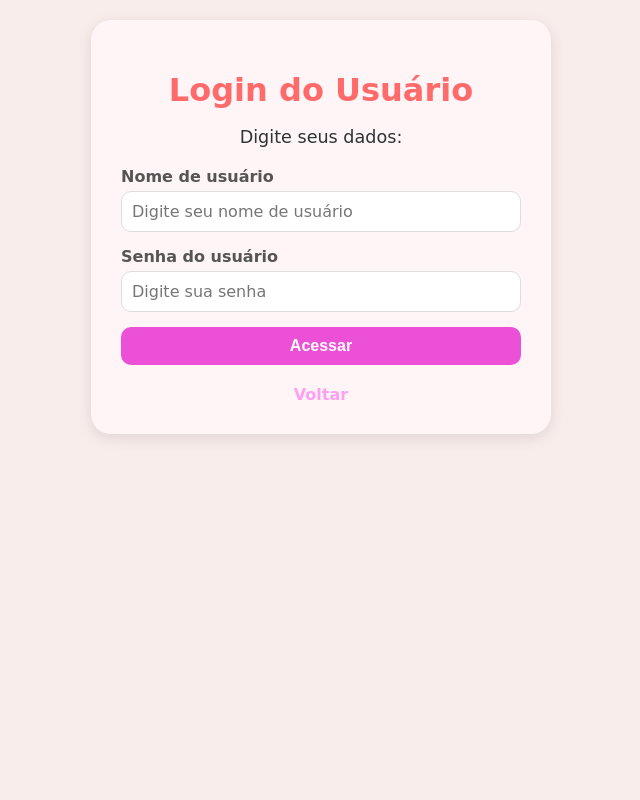
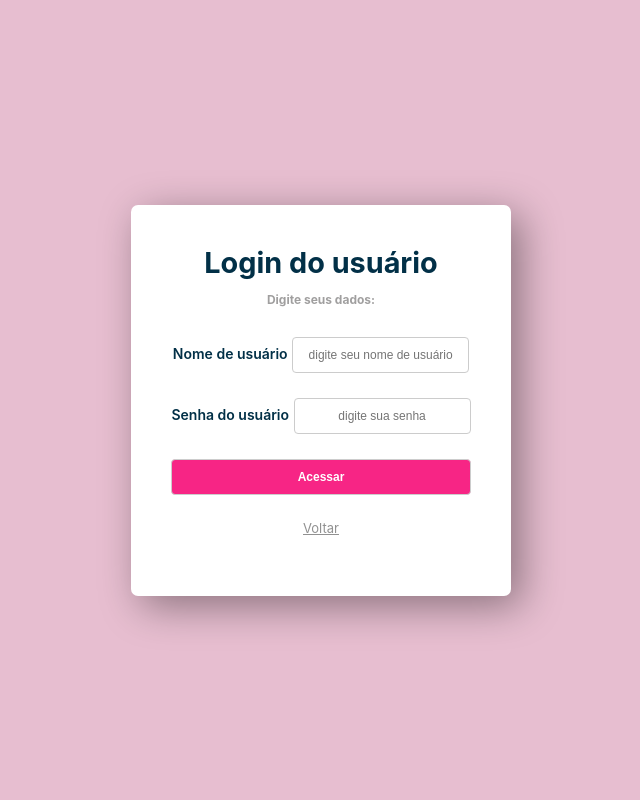
Before and after one commit to MayMatilde/LBP1_OProjetooo3, a Flask app: page /login in a window 1280 px wide. Shown: the whole page, without its empty margins (319-959 px from the left). Run offline with Flask 3, Linux system fonts and the light colour scheme; parts of the project's set-up code (start-up, migrations or seed data) failed here and were passed over.

Commit message:
Add files via upload

```diff
--- a/projetinho/app.py
+++ b/projetinho/app.py
@@ -1,10 +1,18 @@
-from flask import Flask
+from flask import Flask, render_template, session, redirect, url_for, request, make_response
 from controllers.controller import vamos_arrasar
 
 app = Flask(__name__)
 app.register_blueprint(vamos_arrasar)
 app.secret_key = 'JesusVive'  #chave para acessar os cookies da sessão para que o user não modifique o cookie|CRIPTOGRAFIA
 
+rotas_livres = ["vamos_arrasar.visu", "vamos_arrasar.login"]
+
+
+@app.before_request
+def porteiroDaSessao():
+    if request.endpoint in rotas_livres:
+        return
+
 
 if __name__ == '__main__':
     app.run(debug=True)
--- a/projetinho/controllers/controller.py
+++ b/projetinho/controllers/controller.py
@@ -1,72 +1,49 @@
 from flask import Blueprint, render_template, request, redirect, session, url_for, flash, make_response
-from model.models import usuarios
+from model.models import usuarios, versiculos_por_topico
 
 vamos_arrasar = Blueprint('vamos_arrasar', __name__)
 
-#Página inicial🥳
+# Página inicial🥳
 @vamos_arrasar.route('/')
 def visu():
     if 'name' in session:
         nome_usuario = session.get('name')
-        return render_template('user.html', nome_usuario=nome_usuario)
-    return render_template('user.html')
+        topicos = versiculos_por_topico.keys()
+        return render_template('user.html', nome_usuario=nome_usuario, topicos=topicos)
+    return render_template('user.html', topicos=[])
 
-
-#Rota da página de login 😍
+# Rota da página de login 😍
 @vamos_arrasar.route('/login', methods=['GET', 'POST'])
-def login ():
+def login():
     if request.method == 'POST':
         nome = request.form['username']
         senha = request.form['password']
         for usuario in usuarios:
             if nome == usuario.nome and senha == usuario.senha:
                 session['name'] = usuario.nome
-                return redirect(url_for('vamos_arrasar.resposta')) #renderiza a função autentica, porque deu certo
+                return redirect(url_for('vamos_arrasar.autentica'))
         flash('Usuário ou senha inválidos!', 'erro')
     return render_template('index.html')
 
-#Rota autentica 😉
-@vamos_arrasar.route('/resposta', methods=["GET", "POST"])
-def resposta():
-    if request.method == "POST":
-        response = make_response(redirect(url_for('vamos_arrasar.resposta')))
-        if request.form.get('opcao1'):
-            response.set_cookie("versiculo", "Um novo mandamento vos dou: Que vos ameis uns aos outros. (João 13:34-35)", max_age=60 * 60 * 24)
-        elif request.form.get('opcao2'):
-            response.set_cookie("versiculo", "Deixo-lhes a paz; a minha paz lhes dou. (João 14:27)", max_age=60 * 60 * 24)
-        elif request.form.get('opcao3'):
-            response.set_cookie("versiculo", "E eu estarei sempre com vocês, até o fim dos tempos. (Mateus 28:20)", max_age=60 * 60 * 24)
-        elif request.form.get('opcao4'):
-            response.set_cookie("versiculo", "Vinde a mim, todos os que estais cansados e oprimidos, e eu vos aliviarei. (Mateus 11:28-30)", max_age=60 * 60 * 24)
-        return response
+# Rota autentica 😉
+@vamos_arrasar.route('/autentica')
+def autentica():
+    topico_selecionado = request.cookies.get('topico_selecionado')
+    versiculo = versiculos_por_topico.get(topico_selecionado, "Selecione um tópico")
+    return render_template('versiculo.html', topico=topico_selecionado, versiculo=versiculo)
 
-    versiculo = request.cookies.get('versiculo', "Nenhum versículo foi selecionado.")
-    return render_template("resposta.html", versiculo=versiculo)
+@vamos_arrasar.route('/selecionar_topico', methods=['POST'])
+def selecionar_topico():
+    if request.method == 'POST':
+        topico = request.form.get('topico')
+        if topico not in versiculos_por_topico:
+            return 'Tópico inválido'
+        resposta = make_response(redirect(url_for('vamos_arrasar.autentica')))
+        resposta.set_cookie('topico_selecionado', topico, max_age=60 * 60 * 24)
+        return resposta
 
-
-#Rota logout😁
+# Rota logout😁
 @vamos_arrasar.route('/logout')
 def logout():
-    resp= make_response(redirect(url_for("vamos_arrasar.login")))
     session.pop('name', None)
-    resp.set_cookie("versiculo1", "", expires = 0)
-    resp.set_cookie("versiculo2", "", expires = 0)
-    resp.set_cookie("versiculo3", "", expires = 0)
-    resp.set_cookie("versiculo4", "", expires = 0)
     return redirect(url_for('vamos_arrasar.login'))
-
-
-
-#request = pedido
-#  ____________Sessão_____________
-# |                               |
-# |          |--------|           |_______________________________
-# |          |__name__|           |
-# |                               |
-# |_______________________________|
-
-
-# Middleware: melhor é o *Before*
-# Middleware melhor não criar no blueprint
-#redirect.endpoint: não testa, o user pode acessar livremente
-#cookies sempre são guardados na requisão
--- a/projetinho/templates/index.html
+++ b/projetinho/templates/index.html
@@ -3,115 +3,137 @@
 <head>
     <meta charset="UTF-8">
     <meta name="viewport" content="width=device-width, initial-scale=1.0">
-    <title>Login do Usuário</title>
+    <title>Login</title>
     <style>
-        body {
-            background-color: #f8edeb;
-            font-family: 'Comic Sans MS', 'Arial', sans-serif;
-            color: #333;
-            text-align: center;
-            margin: 0;
-            padding: 20px;
+        :root {
+            --primary-color: #f72585;
+            --text-color: #023047;
+            --background-color: #fff;
+            --input-border-color: #ccc;
+            --input-focus-border-color: #f72585;
         }
 
-        .container {
-            background-color: #fff5f7;
-            padding: 30px;
-            border-radius: 20px;
-            box-shadow: 0 4px 15px rgba(0, 0, 0, 0.1);
-            display: inline-block;
-            max-width: 400px;
-            width: 100%;
+        body {
+            font-family: 'Inter', sans-serif;
+            margin: 0;
+            padding: 0;
+            color: var(--text-color);
+            background-color: #e7bed0;
+            display: flex;
+            align-items: center;
+            justify-content: center;
+            height: 100vh;
         }
 
-        h1 {
-            color: #ff6b6b;
-            font-size: 2em;
-            margin-bottom: 10px;
+        .formLogin {
+            display: flex;
+            flex-direction: column;
+            background-color: var(--background-color);
+            border-radius: 7px;
+            padding: 40px;
+            box-shadow: 10px 10px 40px rgba(0, 0, 0, 0.4);
+            gap: 5px;
+            width: 300px;
+            text-align: center;
         }
 
-        p {
-            margin-bottom: 20px;
-            font-size: 1.1em;
-            color: #2d3436;
+        .formLogin h1 {
+            margin: 0;
+            font-weight: 500;
+            font-size: 1.8em;
+            font-weight: bold;
         }
 
-        label {
-            display: block;
-            text-align: left;
+        .formLogin p {
+            font-size: 12px;
+            color: #a09f9f;
+            margin-bottom: 25px;
             font-weight: bold;
-            margin-bottom: 5px;
-            color: #555;
         }
 
-        input[type="text"], input[type="password"] {
-            width: 100%;
+        .formLogin input {
             padding: 10px;
-            margin-bottom: 15px;
-            border-radius: 10px;
-            border: 1px solid #ddd;
-            box-sizing: border-box;
-            font-size: 1em;
-            font-family: 'Comic Sans MS', 'Arial', sans-serif;
+            font-size: 12px;
+            border: 1px solid var(--input-border-color);
+            margin: 5px 0 20px;
+            border-radius: 4px;
+            transition: border 160ms linear;
+            outline: none;
+            text-align: center;
+        }
+
+        .formLogin input:focus {
+            border: 1px solid var(--input-focus-border-color);
+        }
+
+        .formLogin label {
+            font-size: 14px;
+            font-weight: 600;
+        }
+
+        .formLogin a {
+            margin-bottom: 20px;
+            font-size: 13px;
+            color: #919191;
+            transition: color 160ms linear;
+        }
+
+        .formLogin a:hover {
+            color: var(--primary-color);
         }
 
         .btn {
-            background-color: #ec50d7;
-            color: white;
+            background-color: var(--primary-color);
+            color: #fff;
+            font-size: 14px;
+            font-weight: 600;
             border: none;
-            padding: 10px 20px;
-            border-radius: 10px;
-            font-weight: bold;
-            font-size: 1em;
             cursor: pointer;
-            transition: background-color 0.3s ease;
+            transition: transform 160ms linear, background-color 160ms linear;
             width: 100%;
         }
 
         .btn:hover {
-            background-color: #b930a6;
+            transform: scale(1.05);
+            background-color: #ff0676;
         }
 
-        .mensagem {
-            color: #e03737;
-            font-size: 0.9em;
-            margin-top: 10px;
-            font-weight: bold;
+        @media (max-width: 400px) {
+            .formLogin {
+                width: 90%;
+                padding: 20px;
+            }
+
+            .formLogin h1 {
+                font-size: 1.5em;
+            }
         }
 
-        a {
-            color: #ff9ff3;
-            text-decoration: none;
-            font-weight: bold;
-            display: inline-block;
-            margin-top: 20px;
-            transition: color 0.3s ease;
-        }
-
-        a:hover {
-            color: #c56cf0;
+        .erro {
+            color: rgb(255, 0, 119) !important;
         }
     </style>
 </head>
 <body>
-    <div class="container">
-        <form action="{{ url_for('vamos_arrasar.login') }}" method="POST">
-            <h1>Login do Usuário</h1>
+    <div class="formLogin">
+        <form action="{{url_for('vamos_arrasar.login')}}" method="POST">
+            <h1>Login do usuário</h1>
             <p>Digite seus dados:</p>
             <label for="username">Nome de usuário</label>
-            <input type="text" id="username" name="username" placeholder="Digite seu nome de usuário" required>
+            <input type="text" id="username" name="username" placeholder="digite seu nome de usuário" required>
+            <br>
             <label for="password">Senha do usuário</label>
-            <input type="password" id="password" name="password" placeholder="Digite sua senha" required>
+            <input type="password" id="password" name="password" placeholder="digite sua senha" required>
             <input type="submit" value="Acessar" class="btn">
-            {% with mensagens = get_flashed_messages(with_categories=True) %}
+            {% with mensagens = get_flashed_messages(with_categories = True)  %}
                 {% if mensagens %}
                     {% for c, mensagem in mensagens %}
-                        <p class="mensagem {{c}}">{{mensagem}}</p>
+                        <p class="{{c}}">{{mensagem}}</p>
                     {% endfor %}
                 {% endif %}
             {% endwith %}
         </form>
-        <a href="{{ url_for('vamos_arrasar.visu') }}">Voltar</a>
+        <a href="{{url_for('vamos_arrasar.visu')}}">Voltar</a>
     </div>
 </body>
 </html>
```
Also changed, not shown: projetinho/templates/model/models.py (added, +17 -0 lines), projetinho/templates/user.html (+21 -90 lines), projetinho/templates/versiculo.html (added, +13 -0 lines), projetinho/controllers/__init__.py (added), projetinho/templates/model/__init__.py (added).
